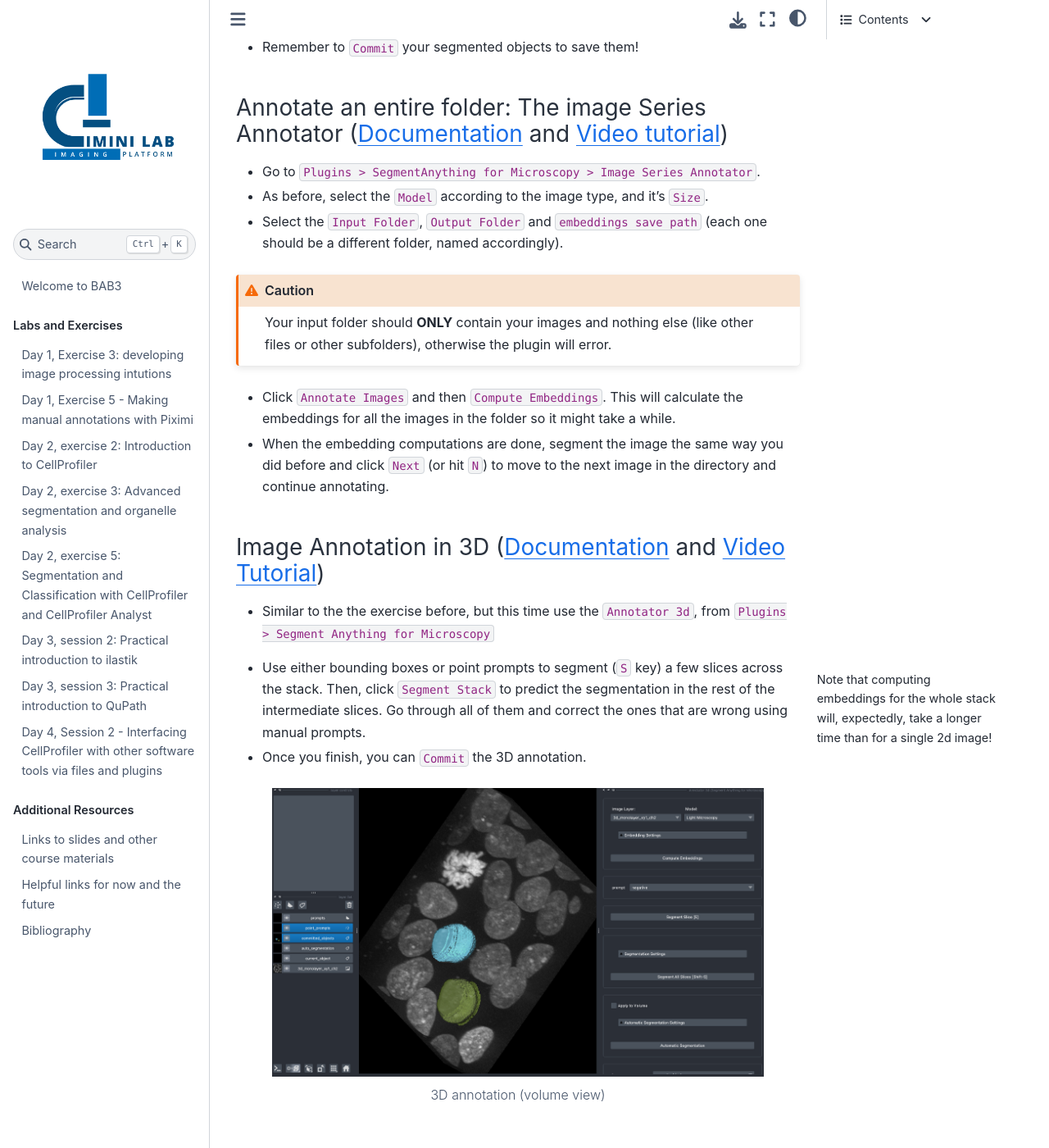
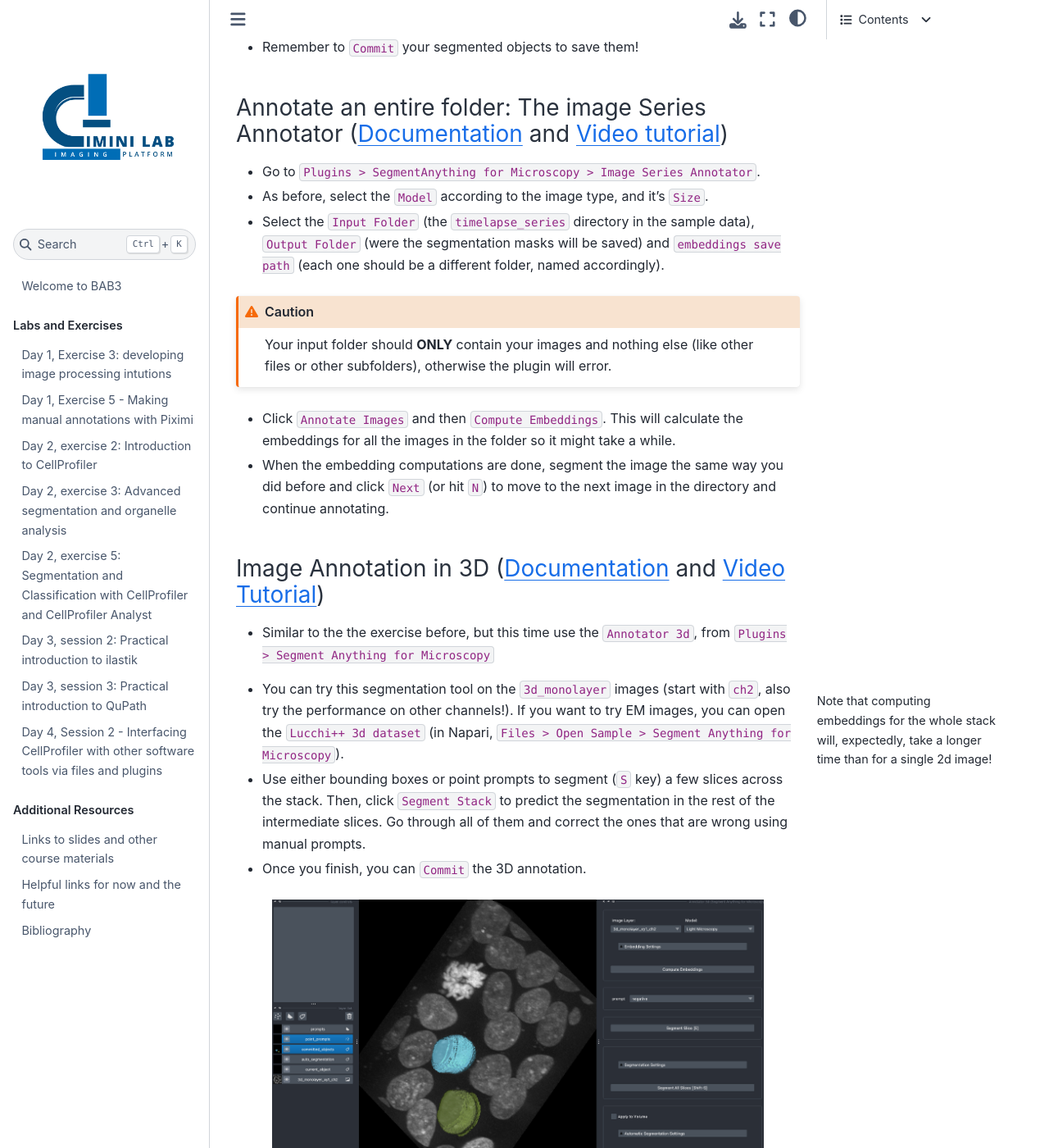
Before and after one commit to broadinstitute/BAB3, a Jupyter Book: the page built from docs/MicroSAM/MicroSAM_workshop.md, in a window 1280 px wide and 1400 px high, scrolled down 3603 px. Shown: the whole window at 82% size. Built offline with Jupyter Book 1.0.4 settings and Sphinx 7.4.7 and the Sphinx Book theme 1.1.4, drawn with Linux system fonts in a browser that asks for light colours.

Commit message:
Update MicroSAM_workshop.md
add clarification on what datasets to use for each exercise

````diff
--- a/docs/MicroSAM/MicroSAM_workshop.md
+++ b/docs/MicroSAM/MicroSAM_workshop.md
@@ -105,7 +105,8 @@ Automatic segmentation
 
 - Go to `Plugins > SegmentAnything for Microscopy > Image Series Annotator`.
 - As before, select the `Model` according to the image type, and it's `Size`.
-- Select the `Input Folder`, `Output Folder` and `embeddings save path` (each one should be a different folder, named accordingly).
+- Select the `Input Folder` (the `timelapse_series` directory in the sample data), `Output Folder` (were the segmentation masks will be saved) and `embeddings save path` (each one should be a different folder, named accordingly).
+
 
 ```{caution}
 Your input folder should **ONLY** contain your images and nothing else (like other files or other subfolders), otherwise the plugin will error.
@@ -122,6 +123,8 @@ Your input folder should **ONLY** contain your images and nothing else (like oth
 ```{margin}
 Note that computing embeddings for the whole stack will, expectedly, take a longer time than for a single 2d image!
 ```
+- You can try this segmentation tool on the `3d_monolayer` images (start with `ch2`, also try the performance on other channels!). If you want to try EM images, you can open
+the `Lucchi++ 3d dataset` (in Napari, `Files > Open Sample > Segment Anything for Microscopy`).
 
 - Use either bounding boxes or point prompts to segment (`S` key) a few slices across the stack. Then, click `Segment Stack` to predict the segmentation in the rest of the intermediate slices. Go through all of them and correct the ones that are wrong using manual prompts.
 
````
